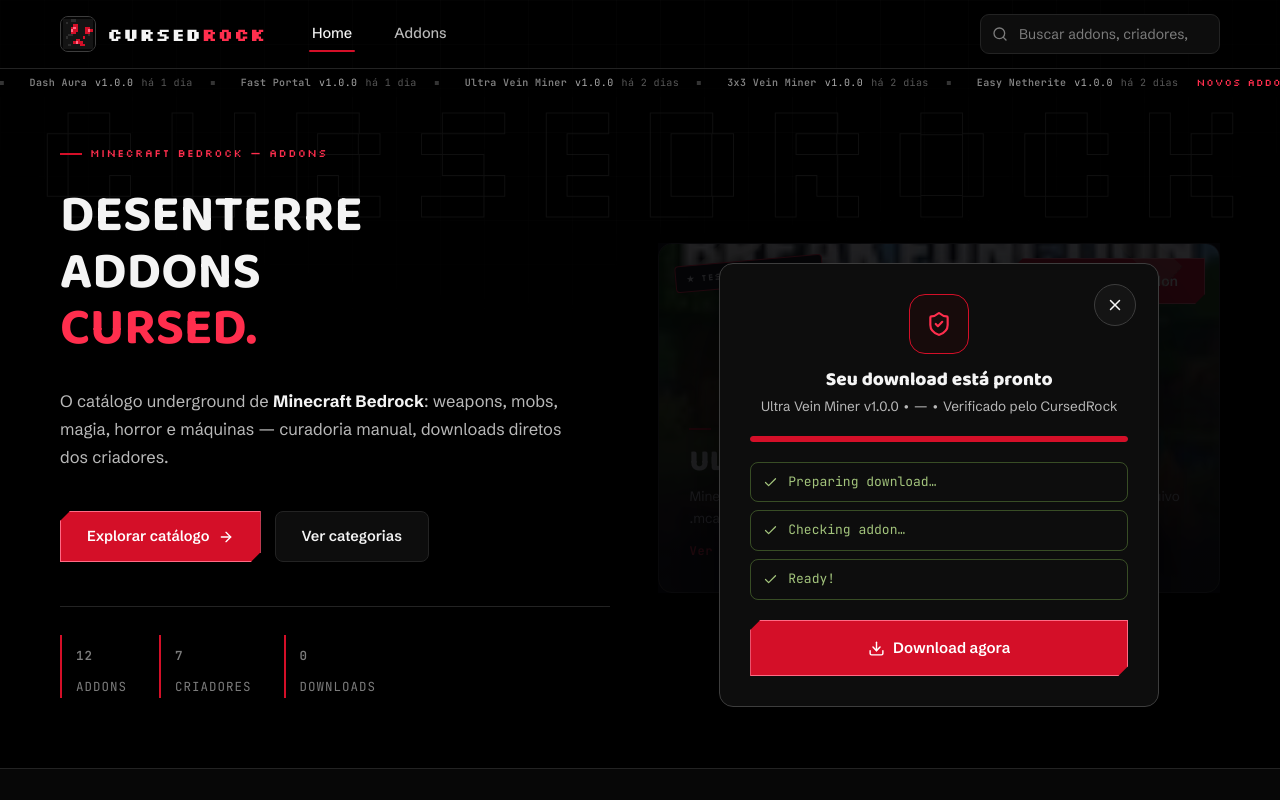
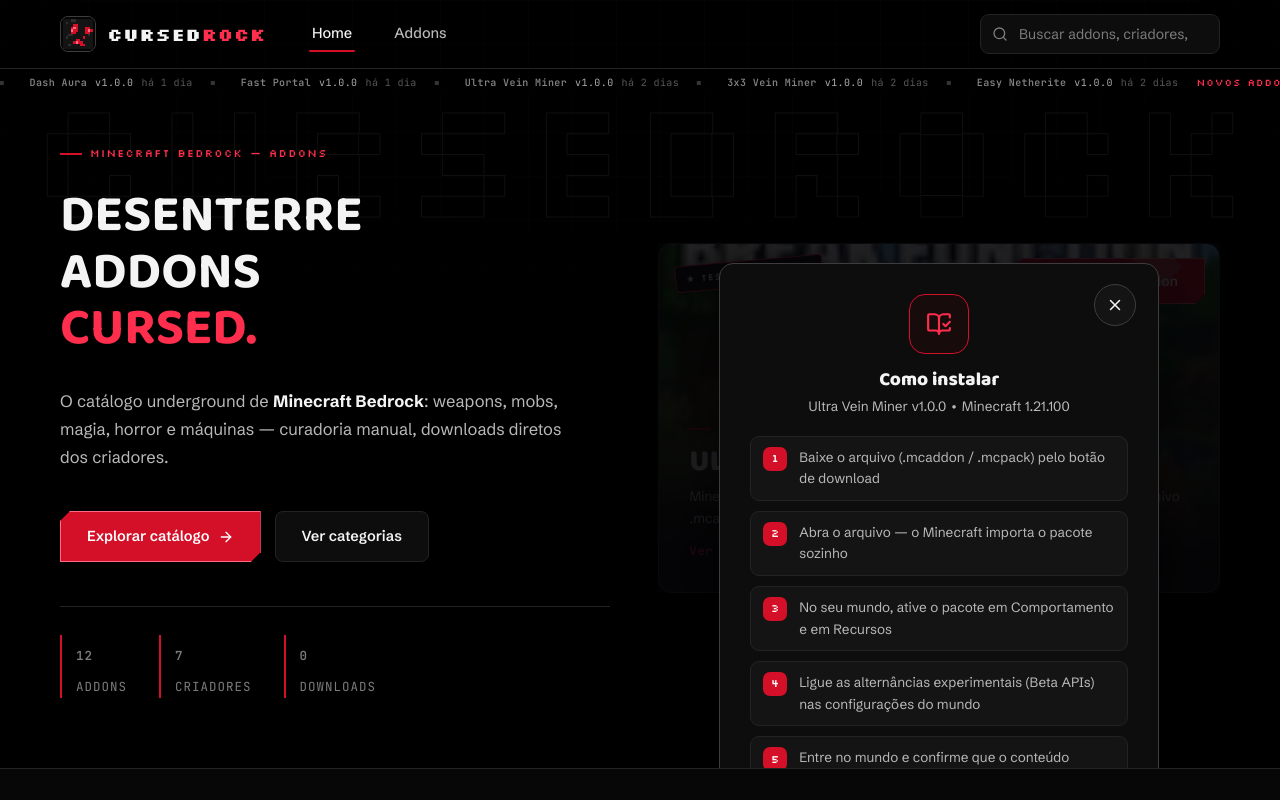
Before and after one commit to Yurizzasd/CursedRock, a React (Vite) app: page / in a window 1280 px wide. Both pictures are taken after a click on the button "Download addon". Shown: the top 800 px of the page. Built offline with nearby package versions, Linux system fonts and the light colour scheme.

Commit message:
Guia de instalacao antes do download

```diff
--- a/src/components/DownloadFavorite.tsx
+++ b/src/components/DownloadFavorite.tsx
@@ -1,5 +1,5 @@
 import { useEffect, useState } from 'react';
-import { Check, Download, Loader2, ShieldCheck, X } from 'lucide-react';
+import { BookOpenCheck, Check, Download, Loader2, ShieldCheck, X } from 'lucide-react';
 import type { Addon } from '../types';
 
 type Phase = 'steps' | 'ready';
@@ -72,13 +72,73 @@ export function DownloadModal({ addon, onClose }: { addon: Addon; onClose: () =>
 }
 
 export function DownloadButton({ addon, big = false }: { addon: Addon; big?: boolean }) {
-  const [open, setOpen] = useState(false);
+  const [stage, setStage] = useState<'idle' | 'guide' | 'download'>('idle');
   return (
     <>
-      <button className={`btn btn-primary${big ? ' btn-lg' : ''}`} onClick={() => setOpen(true)}>
+      <button className={`btn btn-primary${big ? ' btn-lg' : ''}`} onClick={() => setStage('guide')}>
         <Download size={big ? 18 : 16} /> Download addon
       </button>
-      {open && <DownloadModal addon={addon} onClose={() => setOpen(false)} />}
+      {stage === 'guide' && (
+        <GuideModal addon={addon} onClose={() => setStage('idle')} onConfirm={() => setStage('download')} />
+      )}
+      {stage === 'download' && <DownloadModal addon={addon} onClose={() => setStage('idle')} />}
     </>
   );
 }
+
+function GuideModal({ addon, onClose, onConfirm }: { addon: Addon; onClose: () => void; onConfirm: () => void }) {
+  useEffect(() => {
+    const onKey = (e: KeyboardEvent) => {
+      if (e.key === 'Escape') onClose();
+    };
+    window.addEventListener('keydown', onKey);
+    return () => window.removeEventListener('keydown', onKey);
+  }, [onClose]);
+
+  const steps = [
+    'Baixe o arquivo (.mcaddon / .mcpack) pelo botão de download',
+    'Abra o arquivo — o Minecraft importa o pacote sozinho',
+    'No seu mundo, ative o pacote em Comportamento e em Recursos',
+    'Ligue as alternâncias experimentais (Beta APIs) nas configurações do mundo',
+    'Entre no mundo e confirme que o conteúdo apareceu',
+  ];
+
+  return (
+    <div className="modal-backdrop" onClick={onClose} role="dialog" aria-modal="true" aria-label={`Como instalar ${addon.name}`}>
+      <div className="modal modal-guide" onClick={(e) => e.stopPropagation()}>
+        <button className="lightbox-close" onClick={onClose} aria-label="Fechar" style={{ position: 'absolute' }}>
+          <X size={18} />
+        </button>
+        <div className="modal-icon">
+          <BookOpenCheck />
+        </div>
+        <h3>Como instalar</h3>
+        <p>
+          {addon.name} v{addon.version} • Minecraft {addon.minecraft_versions.join(', ')}
+        </p>
+        <ol className="guide-steps">
+          {steps.map((s, i) => (
+            <li key={i}>
+              <span className="guide-num">{i + 1}</span> {s}
+            </li>
+          ))}
+        </ol>
+        {addon.requirements && addon.requirements.length > 0 && (
+          <div className="tag-list" style={{ justifyContent: 'center', marginBottom: 18 }}>
+            {addon.requirements.map((r) => (
+              <span key={r} className="tag">
+                {r}
+              </span>
+            ))}
+          </div>
+        )}
+        <button className="btn btn-primary btn-lg" onClick={onConfirm} style={{ width: '100%' }}>
+          <Download size={17} /> Entendi, baixar agora
+        </button>
+        <button className="btn btn-ghost" onClick={onClose} style={{ width: '100%', marginTop: 8 }}>
+          Voltar
+        </button>
+      </div>
+    </div>
+  );
+}
--- a/src/styles/global.css
+++ b/src/styles/global.css
@@ -1473,6 +1473,51 @@ button.tag:hover {
   padding: 10px 12px;
 }
 
+/* ── guia de instalação (pré-download) ── */
+.modal-guide {
+  text-align: left;
+}
+
+.modal-guide h3,
+.modal-guide > p {
+  text-align: center;
+}
+
+.guide-steps {
+  list-style: none;
+  margin: 0 0 18px;
+  padding: 0;
+  display: flex;
+  flex-direction: column;
+  gap: 10px;
+  counter-reset: guide;
+}
+
+.guide-steps li {
+  display: flex;
+  gap: 12px;
+  align-items: flex-start;
+  font-size: 13.5px;
+  color: var(--muted);
+  background: var(--surface-2);
+  border: 1px solid var(--border);
+  border-radius: 9px;
+  padding: 10px 12px;
+}
+
+.guide-num {
+  flex-shrink: 0;
+  width: 24px;
+  height: 24px;
+  border-radius: 7px;
+  background: var(--red);
+  color: #fff;
+  font-family: var(--font-pixel);
+  font-size: 11px;
+  display: grid;
+  place-items: center;
+}
+
 .credit-pop {
   animation: popin 0.38s cubic-bezier(0.2, 1.35, 0.4, 1) both;
 }
```
